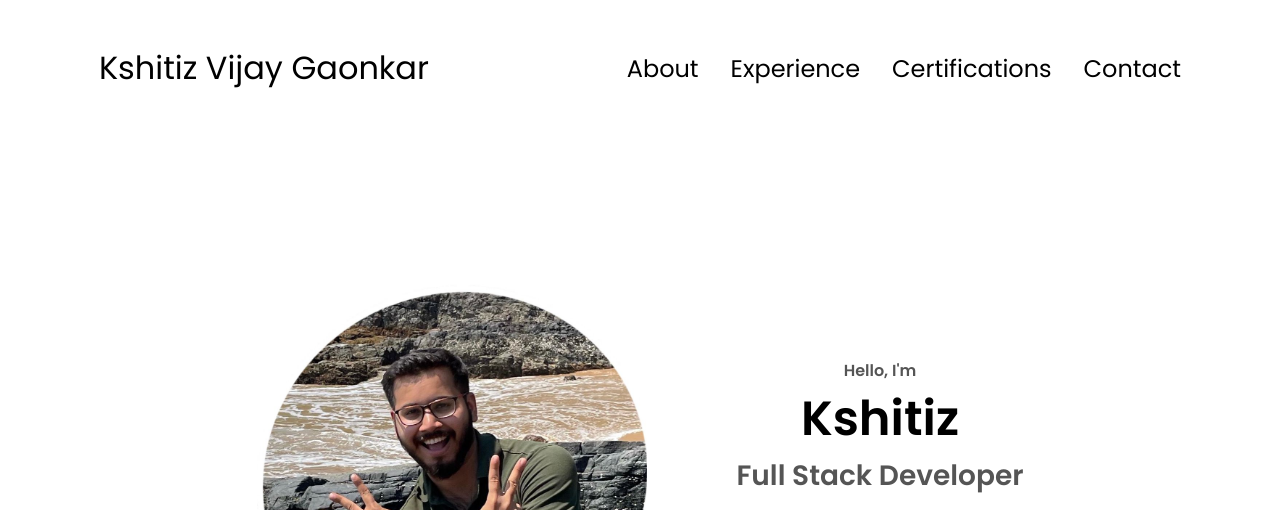
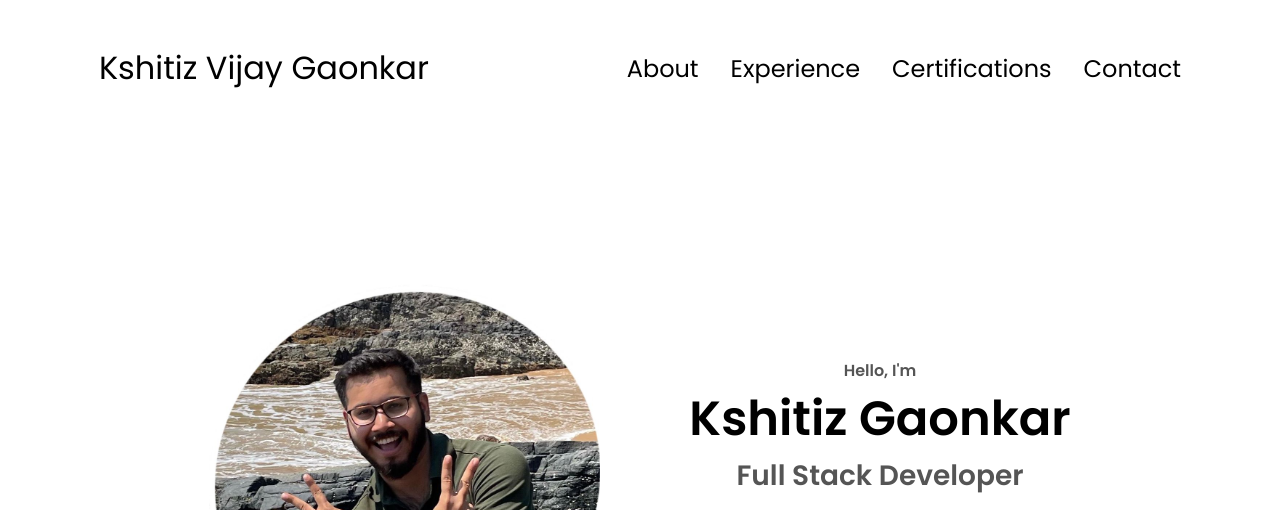
Before and after one commit to KshitizVijayGaonkar/my-portfolio, a plain HTML site: page index.html in a window 1280 px wide. Shown: the top 510 px of the page. Drawn offline with Linux system fonts and the light colour scheme.

Commit message:
check if cicd is working in aws

```diff
--- a/index.html
+++ b/index.html
@@ -43,7 +43,7 @@
       </div>
       <div class="section__text">
         <p class="section__text__p1">Hello, I'm</p>
-        <h1 class="title">Kshitiz</h1>
+        <h1 class="title">Kshitiz Gaonkar</h1>
         <p class="section__text__p2">Full Stack Developer</p>
         <div class="btn-container">
           <button
```
